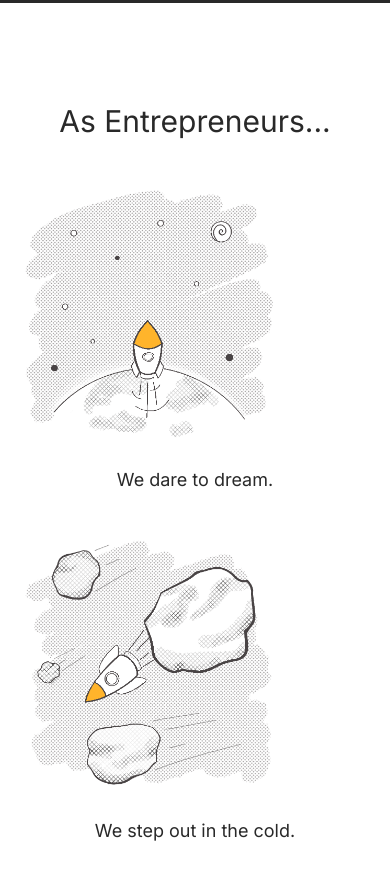
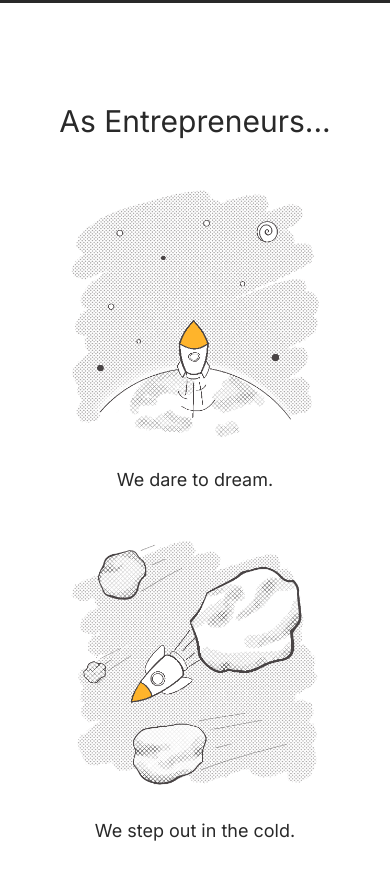
Before and after one commit to Shram2021/website, a plain HTML site: page index.html in a window 390 px wide. Shown: the part 888-1776 px from the top of the page. Drawn offline with Linux system fonts and the light colour scheme.

Commit message:
Launch website change 9

```diff
--- a/css/style.css
+++ b/css/style.css
@@ -1087,13 +1087,10 @@ img {
         margin-bottom: 0;
     }
 
-    .outerbox2 .innerbox2 .boxes .box .image {
-        text-align: center;
-    }
-
     .outerbox2 .innerbox2 .boxes .box .image img {
         width: 250px;
         height: 250px;
+        margin: 0 auto;
     }
 
     /* Innerbox 3 */
```
